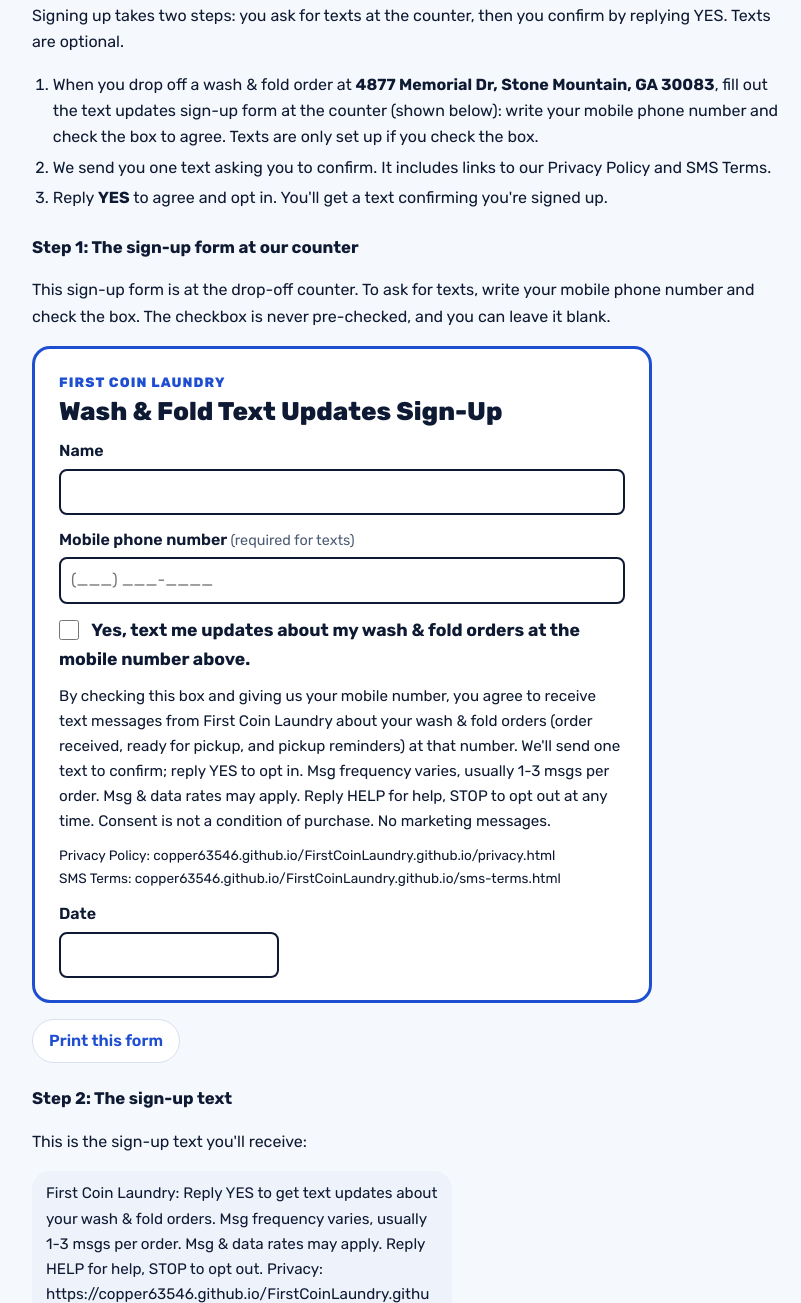
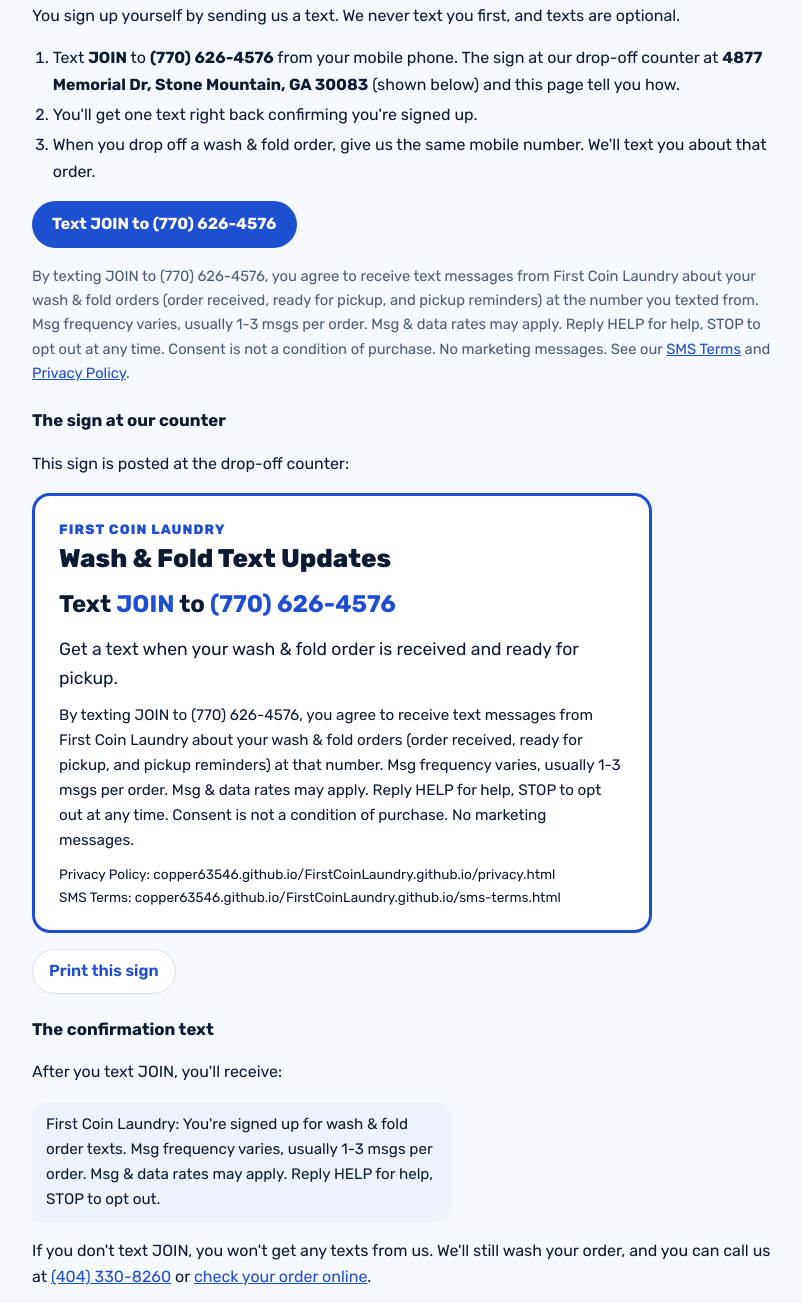
Before and after one commit to copper63546/FirstCoinLaundry.github.io, a plain HTML site: page sms.html in a window 1280 px wide. Shown: the part 659-1962 px from the top of the page, without its empty margins (234-1035 px from the left). Drawn offline with Linux system fonts and the light colour scheme.

Commit message:
Switch SMS opt-in to customer texting JOIN (no paper form)
Co-Authored-By: Claude Opus 5.5 <noreply@anthropic.com>

```diff
--- a/legal.css
+++ b/legal.css
@@ -71,13 +71,10 @@ li { margin: 4px 0; }
 .optin-check { font-size: 1.1rem; margin: 0 0 10px; }
 .optin-check .box { display: inline-block; width: 20px; height: 20px; border: 2px solid #0e1a33; border-radius: 4px; vertical-align: -4px; margin-right: 10px; }
 .optin-terms { font-size: .95rem; margin: 0 0 10px; }
-.optin-field { margin: 0 0 12px; }
-.optin-field label { display: block; font-weight: 600; margin-bottom: 4px; }
-.optin-field .req { font-weight: 400; color: #4d5b75; font-size: .9em; }
-.optin-field input { width: 100%; font: inherit; color: #0e1a33; background: #fff; border: 2px solid #0e1a33; border-radius: 8px; padding: 8px 10px; }
-.optin-date { margin: 12px 0 0; max-width: 220px; }
-.optin-check label { cursor: pointer; }
-.optin-check input[type="checkbox"] { width: 20px; height: 20px; vertical-align: -4px; margin: 0 8px 0 0; accent-color: #1f4fd1; }
+.optin-cta { font-size: 1.5rem; font-weight: 700; margin: 0 0 10px; }
+.optin-cta b { color: #1f4fd1; }
+.text-btn { display: inline-block; font-weight: 700; text-decoration: none; background: var(--primary); color: #fff; border-radius: 999px; padding: 10px 20px; }
+.fine { color: var(--muted); font-size: .92rem; }
 .optin-links { font-size: .85rem; color: #4d5b75; margin: 0; overflow-wrap: anywhere; }
 .print-btn { font: inherit; font-weight: 600; border: 1px solid var(--border); background: var(--surface); color: var(--primary); border-radius: 999px; padding: 8px 16px; cursor: pointer; }
 @media print {
@@ -87,6 +84,7 @@ li { margin: 4px 0; }
   .optin-sign { position: absolute; left: 0; top: 0; max-width: none; width: 100%; font-size: 1.25rem; }
   .optin-title { font-size: 2.4rem; }
   .optin-check { font-size: 1.5rem; }
+  .optin-cta { font-size: 2.6rem; }
   .optin-terms { font-size: 1.2rem; }
   .optin-links { font-size: 1rem; }
 }
--- a/sms.html
+++ b/sms.html
@@ -37,57 +37,43 @@
       </div>
 
       <h2>How to sign up</h2>
-      <p>Signing up takes two steps: you ask for texts at the counter, then you confirm by replying YES. Texts are optional.</p>
+      <p>You sign up yourself by sending us a text. We never text you first, and texts are optional.</p>
       <ol>
-        <li>When you drop off a wash &amp; fold order at <b>4877 Memorial Dr, Stone Mountain, GA 30083</b>, fill out the text updates sign-up form at the counter (shown below): write your mobile phone number and check the box to agree. Texts are only set up if you check the box.</li>
-        <li>We send you one text asking you to confirm. It includes links to our Privacy Policy and SMS Terms.</li>
-        <li>Reply <b>YES</b> to agree and opt in. You'll get a text confirming you're signed up.</li>
+        <li>Text <b>JOIN</b> to <b>(770) 626-4576</b> from your mobile phone. The sign at our drop-off counter at <b>4877 Memorial Dr, Stone Mountain, GA 30083</b> (shown below) and this page tell you how.</li>
+        <li>You'll get one text right back confirming you're signed up.</li>
+        <li>When you drop off a wash &amp; fold order, give us the same mobile number. We'll text you about that order.</li>
       </ol>
+      <p class="no-print"><a class="text-btn" href="sms:+17706264576?&amp;body=JOIN">Text JOIN to (770) 626-4576</a></p>
+      <p class="fine">By texting JOIN to (770) 626-4576, you agree to receive text messages from First Coin Laundry about your wash &amp; fold orders (order received, ready for pickup, and pickup reminders) at the number you texted from. Msg frequency varies, usually 1-3 msgs per order. Msg &amp; data rates may apply. Reply HELP for help, STOP to opt out at any time. Consent is not a condition of purchase. No marketing messages. See our <a href="sms-terms.html">SMS Terms</a> and <a href="privacy.html">Privacy Policy</a>.</p>
 
-      <h3 id="counter-notice">Step 1: The sign-up form at our counter</h3>
-      <p>This sign-up form is at the drop-off counter. To ask for texts, write your mobile phone number and check the box. The checkbox is never pre-checked, and you can leave it blank.</p>
-      <form class="optin-sign" id="sign" onsubmit="return false" aria-label="Wash and fold text updates sign-up form">
+      <h3 id="counter-notice">The sign at our counter</h3>
+      <p>This sign is posted at the drop-off counter:</p>
+      <div class="optin-sign" id="sign">
         <div class="optin-brand">First Coin Laundry</div>
-        <div class="optin-title">Wash &amp; Fold Text Updates Sign-Up</div>
-        <div class="optin-field">
-          <label for="optin-name">Name</label>
-          <input id="optin-name" name="name" type="text" autocomplete="name">
-        </div>
-        <div class="optin-field">
-          <label for="optin-phone">Mobile phone number <span class="req">(required for texts)</span></label>
-          <input id="optin-phone" name="phone" type="tel" inputmode="tel" autocomplete="tel" placeholder="(___) ___-____">
-        </div>
-        <p class="optin-check"><label><input type="checkbox" name="sms_consent" value="yes"> <b>Yes, text me updates about my wash &amp; fold orders at the mobile number above.</b></label></p>
-        <p class="optin-terms">By checking this box and giving us your mobile number, you agree to receive text messages from First Coin Laundry about your wash &amp; fold orders (order received, ready for pickup, and pickup reminders) at that number. We'll send one text to confirm; reply YES to opt in. Msg frequency varies, usually 1-3 msgs per order. Msg &amp; data rates may apply. Reply HELP for help, STOP to opt out at any time. Consent is not a condition of purchase. No marketing messages.</p>
+        <div class="optin-title">Wash &amp; Fold Text Updates</div>
+        <p class="optin-cta">Text <b>JOIN</b> to <b>(770) 626-4576</b></p>
+        <p class="optin-check">Get a text when your wash &amp; fold order is received and ready for pickup.</p>
+        <p class="optin-terms">By texting JOIN to (770) 626-4576, you agree to receive text messages from First Coin Laundry about your wash &amp; fold orders (order received, ready for pickup, and pickup reminders) at that number. Msg frequency varies, usually 1-3 msgs per order. Msg &amp; data rates may apply. Reply HELP for help, STOP to opt out at any time. Consent is not a condition of purchase. No marketing messages.</p>
         <p class="optin-links">Privacy Policy: copper63546.github.io/FirstCoinLaundry.github.io/privacy.html<br>SMS Terms: copper63546.github.io/FirstCoinLaundry.github.io/sms-terms.html</p>
-        <div class="optin-field optin-date">
-          <label for="optin-date">Date</label>
-          <input id="optin-date" name="date" type="text">
-        </div>
-      </form>
-      <p class="no-print"><button class="print-btn" type="button" onclick="window.print()">Print this form</button></p>
+      </div>
+      <p class="no-print"><button class="print-btn" type="button" onclick="window.print()">Print this sign</button></p>
 
-      <h3>Step 2: The sign-up text</h3>
-      <p>This is the sign-up text you'll receive:</p>
-      <div class="sms">First Coin Laundry: Reply YES to get text updates about your wash &amp; fold orders. Msg frequency varies, usually 1-3 msgs per order. Msg &amp; data rates may apply. Reply HELP for help, STOP to opt out. Privacy: https://copper63546.github.io/FirstCoinLaundry.github.io/privacy.html Terms: https://copper63546.github.io/FirstCoinLaundry.github.io/sms-terms.html</div>
-      <p>By replying YES, you agree to receive text updates about your wash &amp; fold orders from First Coin Laundry at that number. Message frequency varies. Message and data rates may apply. Reply HELP for help or STOP to opt out at any time. Consent is not a condition of purchase. See our <a href="sms-terms.html">SMS Terms</a> and <a href="privacy.html">Privacy Policy</a>.</p>
-      <p>If you don't reply YES, you won't get any more texts from us. Texts are optional. We'll still wash your order, and you can call us at <a href="tel:+14043308260">(404) 330-8260</a> to check on it.</p>
-
-      <h3>Step 3: The confirmation text</h3>
-      <p>After you reply YES, you'll receive:</p>
+      <h3>The confirmation text</h3>
+      <p>After you text JOIN, you'll receive:</p>
       <div class="sms">First Coin Laundry: You're signed up for wash &amp; fold order texts. Msg frequency varies, usually 1-3 msgs per order. Msg &amp; data rates may apply. Reply HELP for help, STOP to opt out.</div>
+      <p>If you don't text JOIN, you won't get any texts from us. We'll still wash your order, and you can call us at <a href="tel:+14043308260">(404) 330-8260</a> or <a href="status.html">check your order online</a>.</p>
 
       <h2>Message frequency and cost</h2>
       <p>Message frequency varies by order, usually 1 to 3 messages for each wash &amp; fold order. Message and data rates may apply depending on your mobile plan.</p>
 
       <h2>Text keywords</h2>
       <div class="keywords">
-        <div class="kw"><b>YES</b><span>Reply to our sign-up text to agree and opt in.</span></div>
+        <div class="kw"><b>JOIN</b><span>Text to (770) 626-4576 to sign up for order texts.</span></div>
         <div class="kw"><b>STOP</b><span>Stop all texts from this program. You'll get one message confirming you're unsubscribed.</span></div>
         <div class="kw"><b>HELP</b><span>Get our contact information and help with the program.</span></div>
         <div class="kw"><b>START</b><span>Turn texts back on after you've opted out.</span></div>
       </div>
-      <p>To stop messages you can also reply STOPALL, UNSUBSCRIBE, CANCEL, END, QUIT, OPTOUT or REVOKE. To turn texts back on you can also reply UNSTOP. For help you can also reply INFO.</p>
+      <p>To stop messages you can also reply STOPALL, UNSUBSCRIBE, CANCEL, END, QUIT, OPTOUT or REVOKE. To sign up or turn texts back on you can also text YES or UNSTOP. For help you can also reply INFO.</p>
 
       <h3>Our automatic replies</h3>
       <p>When you reply HELP, you'll receive:</p>
```
Also changed, not shown: index.html (+1 -1 lines), privacy.html (+2 -2 lines), sms-terms.html (+1 -1 lines).
